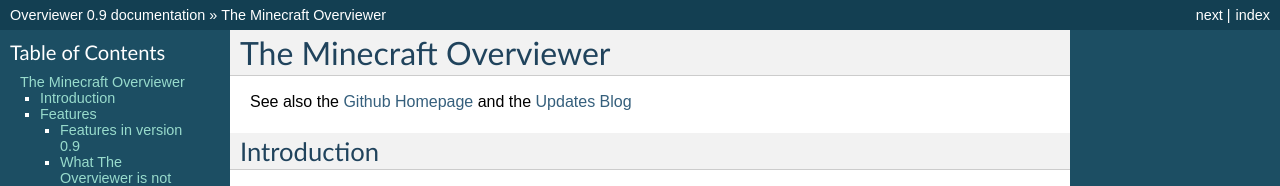
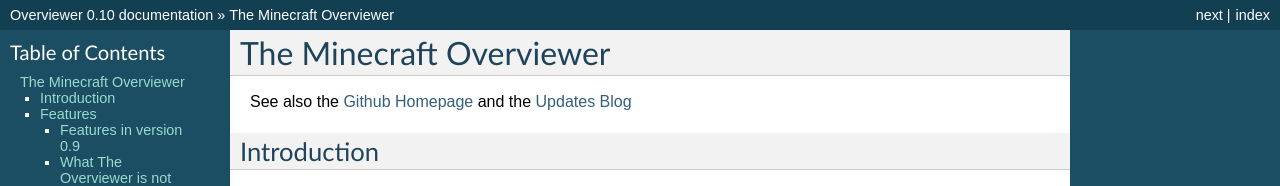
Before and after one commit to overviewer/Minecraft-Overviewer, a Sphinx documentation site: the page built from docs/index.rst, in a window 1280 px wide and 900 px high. Shown: the top 186 px of the window. Built offline with Sphinx 7.4.7, drawn with Linux system fonts in a browser that asks for light colours; some of the changed text lies outside the part shown.

Commit message:
bumped docs version number.
we always forget to bump the version in the docs

```diff
--- a/docs/conf.py
+++ b/docs/conf.py
@@ -48,9 +48,9 @@
 # built documents.
 #
 # The short X.Y version.
-version = "0.9"
+version = "0.10"
 # The full version, including alpha/beta/rc tags.
-release = "0.9"
+release = "0.10"
 
 # The language for content autogenerated by Sphinx. Refer to documentation
 # for a list of supported languages.
```
